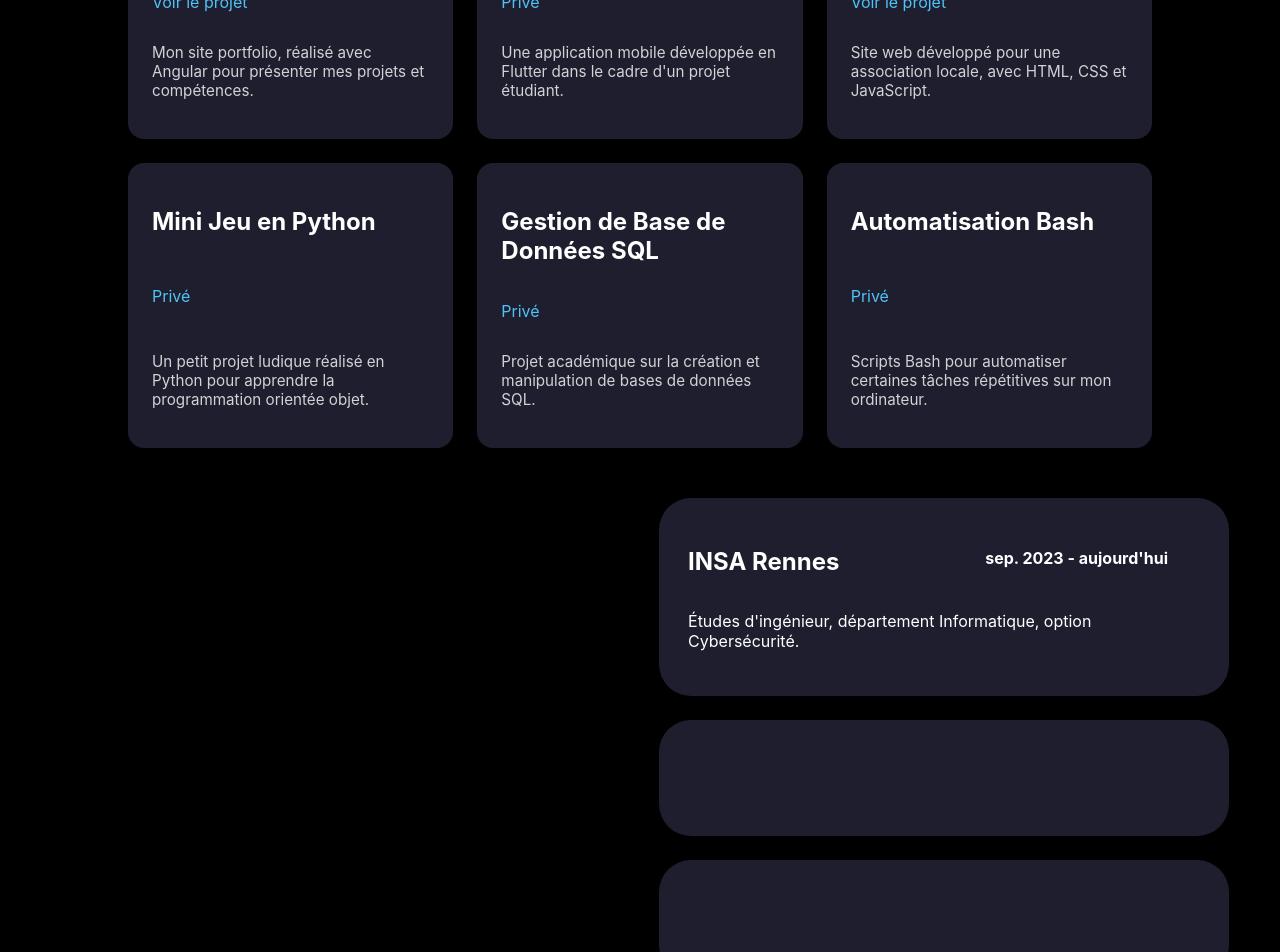
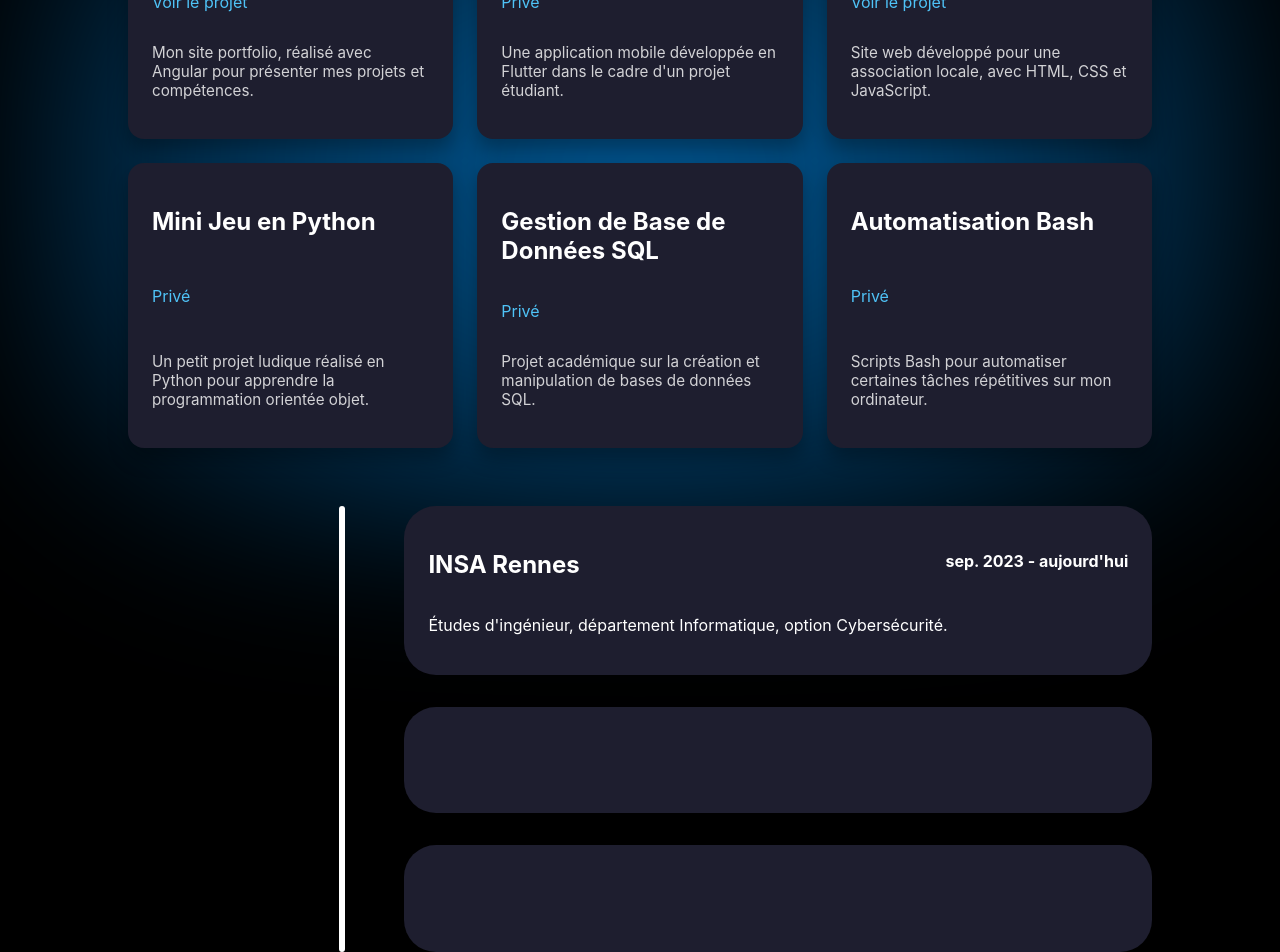
Before and after one commit to clementgvs/portfolio-clement-g, an Angular app: page / in a window 1280 px wide. Shown: the part 1848-2800 px from the top of the page. Built offline with nearby package versions, Linux system fonts and the light colour scheme.

Commit message:
Amélioration des styles des composants : ajustement de la mise en page et ajout d'effets visuels pour le contenu des projets

```diff
--- a/src/app/career-history/career-history.scss
+++ b/src/app/career-history/career-history.scss
@@ -1,29 +1,33 @@
 .content {
-    width: 100%;
+  display: grid;
+  grid-template-columns: 80px 1fr;
+  width: fit-content;
+  margin: 0 auto;
+  position: relative;
+  padding: 2rem 0;
 }
 
 .line {
+  width: 0.5vw;
+  background-color: white;
+  border-radius: 999px;
+  justify-self: center;
+  margin-right: 1vw;
   height: 100%;
-    width: 5vw;
-    align-self: flex-start;
-    border-radius: 999px;
-    background-color: white;
-    justify-self: left;
-    margin-left: 6vw;
 }
 
 .items {
-    margin-right: 4vw;
-    justify-self: right;
+  display: flex;
+  flex-direction: column;
+  gap: 2rem;
 }
 
 .item {
   background-color: #1e1e2f;
   border-radius: 2rem;
-    width: 40vw;
-    padding: 1.8rem;
-    margin-top: 3vh;
-    margin-bottom: 3vh;
+  padding: 1.5rem;
+  width: 120%;
+  margin-left: 1rem;
 }
 
 .head {
@@ -31,10 +35,6 @@
   justify-content: space-between;
 }
 
-.date {
-    margin-right: 2rem;
-}
-
 .text,
 .head > * {
   color: white;
--- a/src/app/landing/landing.scss
+++ b/src/app/landing/landing.scss
@@ -1,5 +1,5 @@
 .content {
-    background: linear-gradient(180deg, blue, transparent);
+    background: linear-gradient(180deg, rgba(0, 150, 255, 0.5), transparent);
     width: 100%;
     min-height: 75vh;
     display: flex;
@@ -17,7 +17,7 @@
     margin-bottom: 3rem;
     font-size: 10vw;
     font-weight: 700;
-    color: rgba(55, 98, 192, 0.5);
+    color: rgba(0, 150, 255, 0.25);
 }
 
 @keyframes shake-vertical-normal {
--- a/src/app/projects/projects.scss
+++ b/src/app/projects/projects.scss
@@ -2,9 +2,26 @@
   display: grid;
   grid-template-columns: repeat(3, 1fr);
   gap: 1.5rem;
+  position: relative;
   width: 80%;
   padding: 2vw;
   margin: auto;
+  overflow: visible;
+  max-width: 100vw;
+}
+
+.content::before {
+  content: "";
+  position: absolute;
+  inset: -7vw;
+  background: radial-gradient(
+    ellipse farthest-corner at center,
+    rgba(0, 150, 255, 0.6) 0%,
+    rgba(0, 150, 255, 0.35) 45%,
+    transparent 90%
+  );
+  filter: blur(70px);
+  z-index: -1;
 }
 
 .project-card {
--- a/src/styles.scss
+++ b/src/styles.scss
@@ -3,6 +3,7 @@ html {
 }
 
 body{
+    overflow-x: hidden;
     scroll-behavior: smooth;
     scrollbar-width: none;
     margin: 0;
```
Lines whose indentation alone changed are shown as unchanged.
